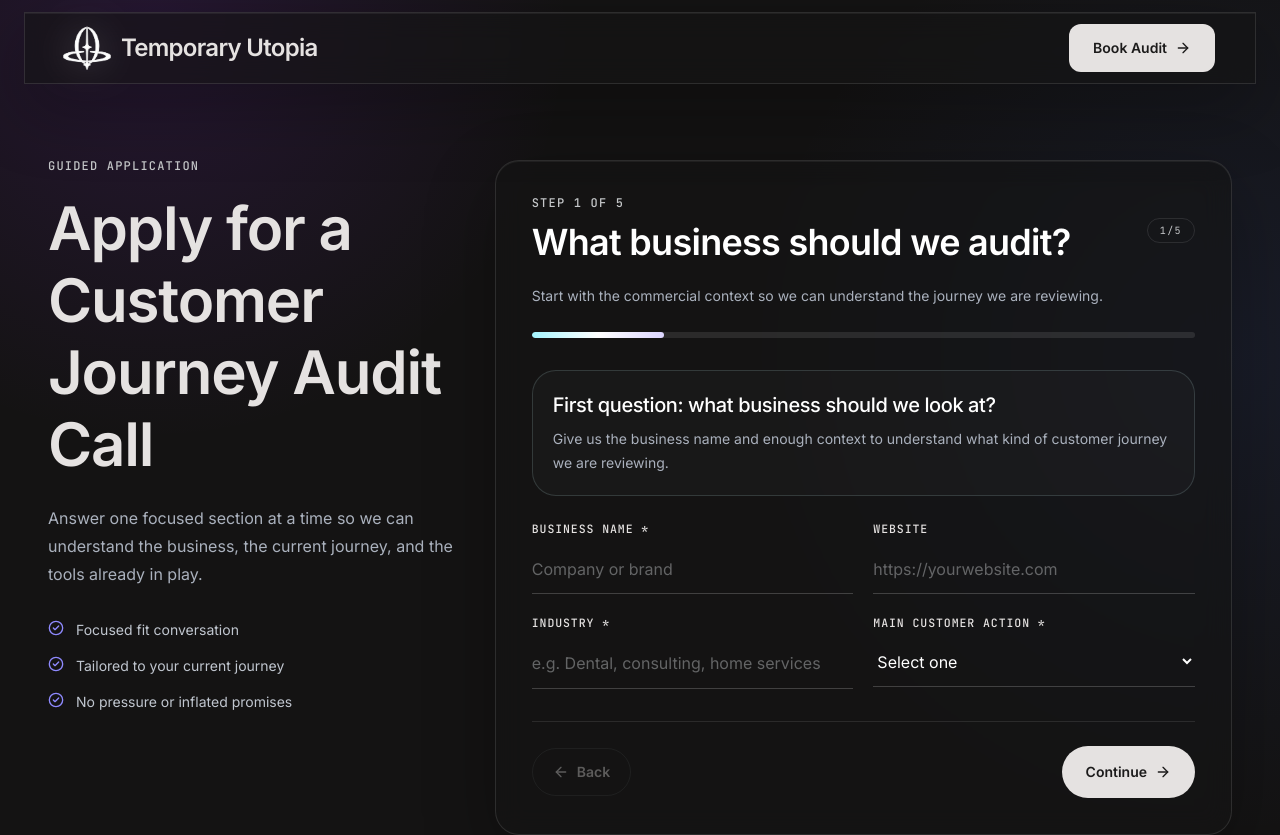
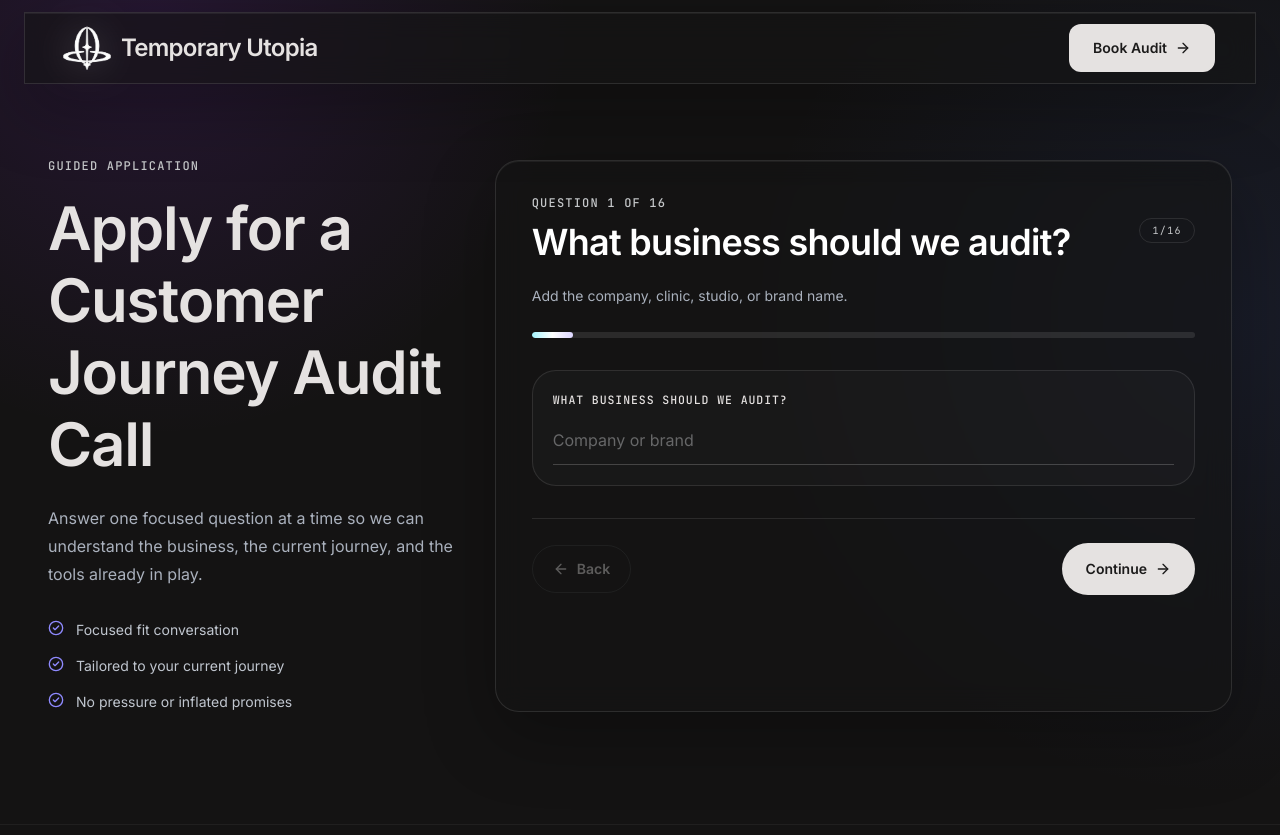
Before and after one commit to heyfinlay/UtopiaStudios, a Next.js app: page /apply in a window 1280 px wide. Shown: the top 835 px of the page. Built offline with nearby package versions, Linux system fonts and the light colour scheme.

Commit message:
Split application form into per-question steps

```diff
--- a/src/app/apply/page.tsx
+++ b/src/app/apply/page.tsx
@@ -24,7 +24,7 @@ export default function ApplyPage() {
               Apply for a Customer Journey Audit Call
             </h1>
             <p className="mt-6 max-w-lg leading-7 text-[#aab1bd]">
-              Answer one focused section at a time so we can understand the
+              Answer one focused question at a time so we can understand the
               business, the current journey, and the tools already in play.
             </p>
             <ul className="mt-8 space-y-4 text-sm text-[#c0c6cf]">
--- a/src/components/forms/ApplicationForm.tsx
+++ b/src/components/forms/ApplicationForm.tsx
@@ -41,7 +41,10 @@ const schema = z.object({
   consent: z.boolean().refine(Boolean, "Consent is required to continue."),
   marketingOptIn: z.boolean(),
 });
+
 type Values = z.infer<typeof schema>;
+type FieldName = keyof Values;
+
 const toolOptions = [
   "Shopify",
   "GoHighLevel",
@@ -79,81 +82,168 @@ const aiToolOptions = [
   "Other",
 ];
 
-type FieldName = keyof Values;
-
-const steps: Array<{
+type Question = {
   eyebrow: string;
   title: string;
   description: string;
   fields: FieldName[];
   validationSchema: z.ZodType;
-}> = [
+  placeholder?: string;
+  inputType?: "text" | "url" | "email" | "tel";
+  control?: "input" | "textarea" | "select" | "slider" | "checkboxGrid" | "confirm";
+  options?: string[];
+  checkboxOptions?: string[];
+};
+
+const questions: Question[] = [
   {
-    eyebrow: "Step 1 of 5",
+    eyebrow: "Question 1",
     title: "What business should we audit?",
-    description:
-      "Start with the commercial context so we can understand the journey we are reviewing.",
-    fields: ["businessName", "website", "industry", "mainAction"],
-    validationSchema: schema.pick({
-      businessName: true,
-      website: true,
-      industry: true,
-      mainAction: true,
-    }),
+    description: "Add the company, clinic, studio, or brand name.",
+    fields: ["businessName"],
+    validationSchema: schema.pick({ businessName: true }),
+    placeholder: "Company or brand",
   },
   {
-    eyebrow: "Step 2 of 5",
-    title: "Who should we contact?",
-    description: "Add the best person for the fit call and audit follow-up.",
-    fields: ["name", "email", "phone"],
-    validationSchema: schema.pick({
-      name: true,
-      email: true,
-      phone: true,
-    }),
+    eyebrow: "Question 2",
+    title: "What website should we review?",
+    description: "Share the main website or landing page if there is one.",
+    fields: ["website"],
+    validationSchema: schema.pick({ website: true }),
+    placeholder: "https://yourwebsite.com",
+    inputType: "url",
   },
   {
-    eyebrow: "Step 3 of 5",
-    title: "Where is the journey leaking?",
-    description:
-      "Share the scale of the current customer journey and the main problem you want fixed.",
-    fields: [
-      "monthlyVolume",
-      "averageValue",
-      "biggestProblem",
-      "runningAds",
-      "hasCrm",
-    ],
-    validationSchema: schema.pick({
-      monthlyVolume: true,
-      averageValue: true,
-      biggestProblem: true,
-      runningAds: true,
-      hasCrm: true,
-    }),
+    eyebrow: "Question 3",
+    title: "What industry are you in?",
+    description: "Give us the market context for the customer journey.",
+    fields: ["industry"],
+    validationSchema: schema.pick({ industry: true }),
+    placeholder: "e.g. Dental, consulting, home services",
   },
   {
-    eyebrow: "Step 4 of 5",
-    title: "What tools are already in the stack?",
-    description:
-      "Select the platforms and AI tools your team currently uses. This helps us avoid recommending systems that duplicate what already works.",
-    fields: ["tools", "aiTools", "aiToolsOther"],
-    validationSchema: schema.pick({
-      tools: true,
-      aiTools: true,
-      aiToolsOther: true,
-    }),
+    eyebrow: "Question 4",
+    title: "What is the main customer action?",
+    description: "Choose the action the journey should make easier to complete.",
+    fields: ["mainAction"],
+    validationSchema: schema.pick({ mainAction: true }),
+    control: "select",
+    options: [
+      "Enquiry",
+      "Booking",
+      "Purchase",
+      "Quote request",
+      "Consultation",
+      "Checkout",
+    ],
   },
   {
-    eyebrow: "Step 5 of 5",
+    eyebrow: "Question 5",
+    title: "What is your name?",
+    description: "Add the best contact for the fit call and audit follow-up.",
+    fields: ["name"],
+    validationSchema: schema.pick({ name: true }),
+    placeholder: "Your full name",
+  },
+  {
+    eyebrow: "Question 6",
+    title: "What email should we use?",
+    description: "Use the address where you want the booking details sent.",
+    fields: ["email"],
+    validationSchema: schema.pick({ email: true }),
+    placeholder: "you@company.com",
+    inputType: "email",
+  },
+  {
+    eyebrow: "Question 7",
+    title: "What phone number should we use?",
+    description: "Add the best number in case we need to clarify the application.",
+    fields: ["phone"],
+    validationSchema: schema.pick({ phone: true }),
+    placeholder: "Your best contact number",
+    inputType: "tel",
+  },
+  {
+    eyebrow: "Question 8",
+    title: "What is your monthly enquiry, booking, or purchase volume?",
+    description: "A rough range is enough for the fit check.",
+    fields: ["monthlyVolume"],
+    validationSchema: schema.pick({ monthlyVolume: true }),
+    control: "select",
+    options: ["Under 20", "20-50", "51-100", "101-250", "251-500", "500+"],
+  },
+  {
+    eyebrow: "Question 9",
+    title: "What is the average customer value?",
+    description: "This helps size whether a journey audit is commercially useful.",
+    fields: ["averageValue"],
+    validationSchema: schema.pick({ averageValue: true }),
+    control: "slider",
+  },
+  {
+    eyebrow: "Question 10",
+    title: "Are you currently running ads?",
+    description:
+      "This helps us understand whether paid demand is already entering the journey.",
+    fields: ["runningAds"],
+    validationSchema: schema.pick({ runningAds: true }),
+    control: "select",
+    options: ["Yes", "No", "Not sure"],
+  },
+  {
+    eyebrow: "Question 11",
+    title: "Do you currently have a CRM?",
+    description: "Tell us whether leads and follow-up are already tracked somewhere.",
+    fields: ["hasCrm"],
+    validationSchema: schema.pick({ hasCrm: true }),
+    control: "select",
+    options: ["Yes", "No", "Not sure"],
+  },
+  {
+    eyebrow: "Question 12",
+    title: "Where does the journey feel most broken?",
+    description:
+      "Share the slow, unclear, manual, or disconnected part you most want fixed.",
+    fields: ["biggestProblem"],
+    validationSchema: schema.pick({ biggestProblem: true }),
+    control: "textarea",
+    placeholder:
+      "Where does the current journey feel slow, unclear, manual, or disconnected?",
+  },
+  {
+    eyebrow: "Question 13",
+    title: "What business tools are currently in the stack?",
+    description: "Select the platforms your team already uses.",
+    fields: ["tools"],
+    validationSchema: schema.pick({ tools: true }),
+    control: "checkboxGrid",
+    checkboxOptions: toolOptions,
+  },
+  {
+    eyebrow: "Question 14",
+    title: "What AI tools are currently used?",
+    description: "Select any AI tools already involved in your work or customer journey.",
+    fields: ["aiTools"],
+    validationSchema: schema.pick({ aiTools: true }),
+    control: "checkboxGrid",
+    checkboxOptions: aiToolOptions,
+  },
+  {
+    eyebrow: "Question 15",
+    title: "Any other AI tools or notes?",
+    description:
+      "Add internal GPTs, agents, image/video tools, automations, or anything we should know.",
+    fields: ["aiToolsOther"],
+    validationSchema: schema.pick({ aiToolsOther: true }),
+    placeholder: "Optional notes",
+  },
+  {
+    eyebrow: "Question 16",
     title: "Confirm and continue to booking.",
-    description:
-      "Final consent before we send the application into the audit workflow.",
+    description: "Final consent before we send the application into the audit workflow.",
     fields: ["consent", "marketingOptIn"],
-    validationSchema: schema.pick({
-      consent: true,
-      marketingOptIn: true,
-    }),
+    validationSchema: schema.pick({ consent: true, marketingOptIn: true }),
+    control: "confirm",
   },
 ];
 
@@ -180,9 +270,9 @@ export function ApplicationForm() {
     },
   });
 
-  const currentStep = steps[stepIndex];
-  const isLastStep = stepIndex === steps.length - 1;
-  const progress = ((stepIndex + 1) / steps.length) * 100;
+  const currentQuestion = questions[stepIndex];
+  const isLastStep = stepIndex === questions.length - 1;
+  const progress = ((stepIndex + 1) / questions.length) * 100;
 
   const onSubmit = async (values: Values) => {
     setSubmitted(values);
@@ -194,7 +284,8 @@ export function ApplicationForm() {
     ]);
     window.setTimeout(() => router.push("/book"), 900);
   };
-  if (submitted)
+
+  if (submitted) {
     return (
       <div className="py-20 text-center">
         <CheckCircle2 className="mx-auto h-12 w-12 text-[#73d9b0]" />
@@ -202,24 +293,27 @@ export function ApplicationForm() {
         <p className="mt-3 text-[#a9b0bd]">Taking you to the booking page...</p>
       </div>
     );
+  }
 
   const goNext = () => {
-    clearErrors(currentStep.fields);
+    clearErrors(currentQuestion.fields);
     const values = getValues();
-    const stepValues = currentStep.fields.reduce<Partial<Values>>(
+    const questionValues = currentQuestion.fields.reduce<Partial<Values>>(
       (acc, fieldName) => ({
         ...acc,
         [fieldName]: values[fieldName],
       }),
       {},
     );
-    const result = currentStep.validationSchema.safeParse(stepValues);
+    const result = currentQuestion.validationSchema.safeParse(questionValues);
 
     if (!result.success) {
       let shouldFocus = true;
+
       result.error.issues.forEach((issue) => {
         const fieldName = issue.path[0] as FieldName | undefined;
-        if (fieldName && currentStep.fields.includes(fieldName)) {
+
+        if (fieldName && currentQuestion.fields.includes(fieldName)) {
           setError(
             fieldName,
             { type: "manual", message: issue.message },
@@ -231,11 +325,11 @@ export function ApplicationForm() {
       return;
     }
 
-    setStepIndex((current) => Math.min(current + 1, steps.length - 1));
+    setStepIndex((current) => Math.min(current + 1, questions.length - 1));
   };
 
   const field = (
-    name: keyof Values,
+    name: FieldName,
     label: string,
     placeholder: string,
     type = "text",
@@ -250,26 +344,6 @@ export function ApplicationForm() {
       />
       {errors[name] && (
         <span className="form-error">{String(errors[name]?.message)}</span>
-      )}
-    </label>
-  );
-
-  const selectField = (
-    name: "mainAction" | "monthlyVolume" | "runningAds" | "hasCrm",
-    label: string,
-    placeholder: string,
-    options: string[],
-  ) => (
-    <label>
-      <span className="form-label">{label}</span>
-      <select {...register(name)} className="input">
-        <option value="">{placeholder}</option>
-        {options.map((value) => (
-          <option key={value}>{value}</option>
-        ))}
-      </select>
-      {errors[name] && (
-        <span className="form-error">{errors[name]?.message}</span>
       )}
     </label>
   );
@@ -293,138 +367,73 @@ export function ApplicationForm() {
     </div>
   );
 
+  const questionControl = () => {
+    const fieldName = currentQuestion.fields[0];
+
+    if (currentQuestion.control === "slider") {
       return (
-    <form onSubmit={handleSubmit(onSubmit)} className="space-y-8" noValidate>
-      <div>
-        <div className="mb-5 flex items-center justify-between gap-4">
-          <div>
-            <p className="eyebrow text-cyan-100/80">{currentStep.eyebrow}</p>
-            <h2 className="section-title mt-3 text-3xl font-semibold text-white md:text-4xl">
-              {currentStep.title}
-            </h2>
-          </div>
-          <span className="rounded-full border border-white/10 px-3 py-1 font-mono text-[10px] uppercase tracking-[0.14em] text-[#c5c7c9]">
-            {stepIndex + 1}/{steps.length}
-          </span>
-        </div>
-        <p className="max-w-2xl text-sm leading-6 text-[#aab1bd]">
-          {currentStep.description}
-        </p>
-        <div className="mt-6 h-1.5 overflow-hidden rounded-full bg-white/10">
-          <div
-            className="h-full rounded-full bg-gradient-to-r from-cyan-200 via-white to-violet-200 transition-all duration-300"
-            style={{ width: `${progress}%` }}
-          />
-        </div>
-      </div>
-
-      {stepIndex === 0 && (
-        <div className="space-y-6">
-          <div className="rounded-3xl border border-cyan-100/15 bg-white/[.025] p-5">
-            <p className="text-xl font-medium tracking-[-0.02em] text-white">
-              First question: what business should we look at?
-            </p>
-            <p className="mt-2 text-sm leading-6 text-[#aab1bd]">
-              Give us the business name and enough context to understand what
-              kind of customer journey we are reviewing.
-            </p>
-          </div>
-          <div className="grid gap-5 sm:grid-cols-2">
-            {field("businessName", "Business name *", "Company or brand")}
-            {field("website", "Website", "https://yourwebsite.com", "url")}
-            {field(
-              "industry",
-              "Industry *",
-              "e.g. Dental, consulting, home services",
-            )}
-            {selectField("mainAction", "Main customer action *", "Select one", [
-              "Enquiry",
-              "Booking",
-              "Purchase",
-              "Quote request",
-              "Consultation",
-              "Checkout",
-            ])}
-          </div>
-        </div>
-      )}
-
-      {stepIndex === 1 && (
-        <div className="grid gap-5 sm:grid-cols-2">
-          {field("name", "Name *", "Your full name")}
-          {field("email", "Email *", "you@company.com", "email")}
-          {field("phone", "Phone *", "Your best contact number", "tel")}
-        </div>
-      )}
-
-      {stepIndex === 2 && (
-        <div className="space-y-6">
-          <div className="grid gap-5 sm:grid-cols-2">
-            {selectField(
-              "monthlyVolume",
-              "Monthly enquiry / booking / purchase volume *",
-              "Select a range",
-              ["Under 20", "20–50", "51–100", "101–250", "251–500", "500+"],
-            )}
         <AverageValueSlider
           name="averageValue"
-              label="Average customer value *"
+          label={currentQuestion.title}
           register={register}
           setValue={setValue}
           errors={errors}
         />
-            {selectField(
-              "runningAds",
-              "Are you currently running ads? *",
-              "Select one",
-              ["Yes", "No", "Not sure"],
+      );
+    }
+
+    if (currentQuestion.control === "select") {
+      const name = fieldName as "mainAction" | "monthlyVolume" | "runningAds" | "hasCrm";
+
+      return (
+        <label>
+          <span className="form-label">{currentQuestion.title}</span>
+          <select {...register(name)} className="input">
+            <option value="">Select one</option>
+            {currentQuestion.options?.map((value) => (
+              <option key={value}>{value}</option>
+            ))}
+          </select>
+          {errors[name] && (
+            <span className="form-error">{errors[name]?.message}</span>
           )}
-            {selectField(
-              "hasCrm",
-              "Do you currently have a CRM? *",
-              "Select one",
-              ["Yes", "No", "Not sure"],
-            )}
-          </div>
+        </label>
+      );
+    }
+
+    if (currentQuestion.control === "textarea") {
+      return (
         <label>
-            <span className="form-label">Biggest current problem *</span>
+          <span className="form-label">{currentQuestion.title}</span>
           <textarea
-              {...register("biggestProblem")}
+            {...register(fieldName)}
             rows={5}
-              className={`input resize-y ${
-                errors.biggestProblem ? "input-error" : ""
-              }`}
-              placeholder="Where does the current journey feel slow, unclear, manual, or disconnected?"
+            className={`input resize-y ${errors[fieldName] ? "input-error" : ""}`}
+            placeholder={currentQuestion.placeholder}
           />
-            {errors.biggestProblem && (
+          {errors[fieldName] && (
             <span className="form-error">
-                {errors.biggestProblem.message}
+              {String(errors[fieldName]?.message)}
             </span>
           )}
         </label>
-        </div>
-      )}
+      );
+    }
 
-      {stepIndex === 3 && (
-        <div className="space-y-8">
+    if (currentQuestion.control === "checkboxGrid") {
+      const name = fieldName as "tools" | "aiTools";
+
+      return (
         <fieldset>
-            <legend className="form-label mb-3">Current business tools</legend>
-            {checkboxGrid("tools", toolOptions)}
+          <legend className="form-label mb-3">{currentQuestion.title}</legend>
+          {checkboxGrid(name, currentQuestion.checkboxOptions ?? [])}
         </fieldset>
-          <fieldset>
-            <legend className="form-label mb-3">AI tools currently used</legend>
-            {checkboxGrid("aiTools", aiToolOptions)}
-          </fieldset>
-          {field(
-            "aiToolsOther",
-            "Other AI tools or notes",
-            "e.g. internal GPTs, agents, image/video tools, automations",
-          )}
-        </div>
-      )}
+      );
+    }
 
-      {stepIndex === 4 && (
-        <div className="space-y-5 rounded-3xl border border-white/10 bg-white/[.025] p-5">
+    if (currentQuestion.control === "confirm") {
+      return (
+        <div className="space-y-5">
           <label className="flex items-start gap-3 text-sm leading-6 text-[#b8bec8]">
             <input
               type="checkbox"
@@ -442,11 +451,54 @@ export function ApplicationForm() {
               {...register("marketingOptIn")}
               className="mt-1 accent-[#e5e2e1]"
             />
-            I’d like to receive occasional insights about improving customer
-            journeys, automation, and digital revenue systems.
+            I&apos;d like to receive occasional insights about improving
+            customer journeys, automation, and digital revenue systems.
           </label>
         </div>
-      )}
+      );
+    }
+
+    return field(
+      fieldName,
+      currentQuestion.title,
+      currentQuestion.placeholder ?? "",
+      currentQuestion.inputType ?? "text",
+    );
+  };
+
+  return (
+    <form onSubmit={handleSubmit(onSubmit)} className="space-y-8" noValidate>
+      <div>
+        <div className="mb-5 flex items-center justify-between gap-4">
+          <div>
+            <p className="eyebrow text-cyan-100/80">
+              {currentQuestion.eyebrow} of {questions.length}
+            </p>
+            <h2 className="section-title mt-3 text-3xl font-semibold text-white md:text-4xl">
+              {currentQuestion.title}
+            </h2>
+          </div>
+          <span className="rounded-full border border-white/10 px-3 py-1 font-mono text-[10px] uppercase tracking-[0.14em] text-[#c5c7c9]">
+            {stepIndex + 1}/{questions.length}
+          </span>
+        </div>
+        <p className="max-w-2xl text-sm leading-6 text-[#aab1bd]">
+          {currentQuestion.description}
+        </p>
+        <div className="mt-6 h-1.5 overflow-hidden rounded-full bg-white/10">
+          <div
+            className="h-full rounded-full bg-gradient-to-r from-cyan-200 via-white to-violet-200 transition-all duration-300"
+            style={{ width: `${progress}%` }}
+          />
+        </div>
+      </div>
+
+      <div
+        key={currentQuestion.fields.join("-")}
+        className="rounded-3xl border border-white/10 bg-white/[.025] p-5"
+      >
+        {questionControl()}
+      </div>
 
       <div className="flex flex-col-reverse gap-3 border-t border-white/10 pt-6 sm:flex-row sm:items-center sm:justify-between">
         <button
```
Lines whose indentation alone changed are shown as unchanged.
